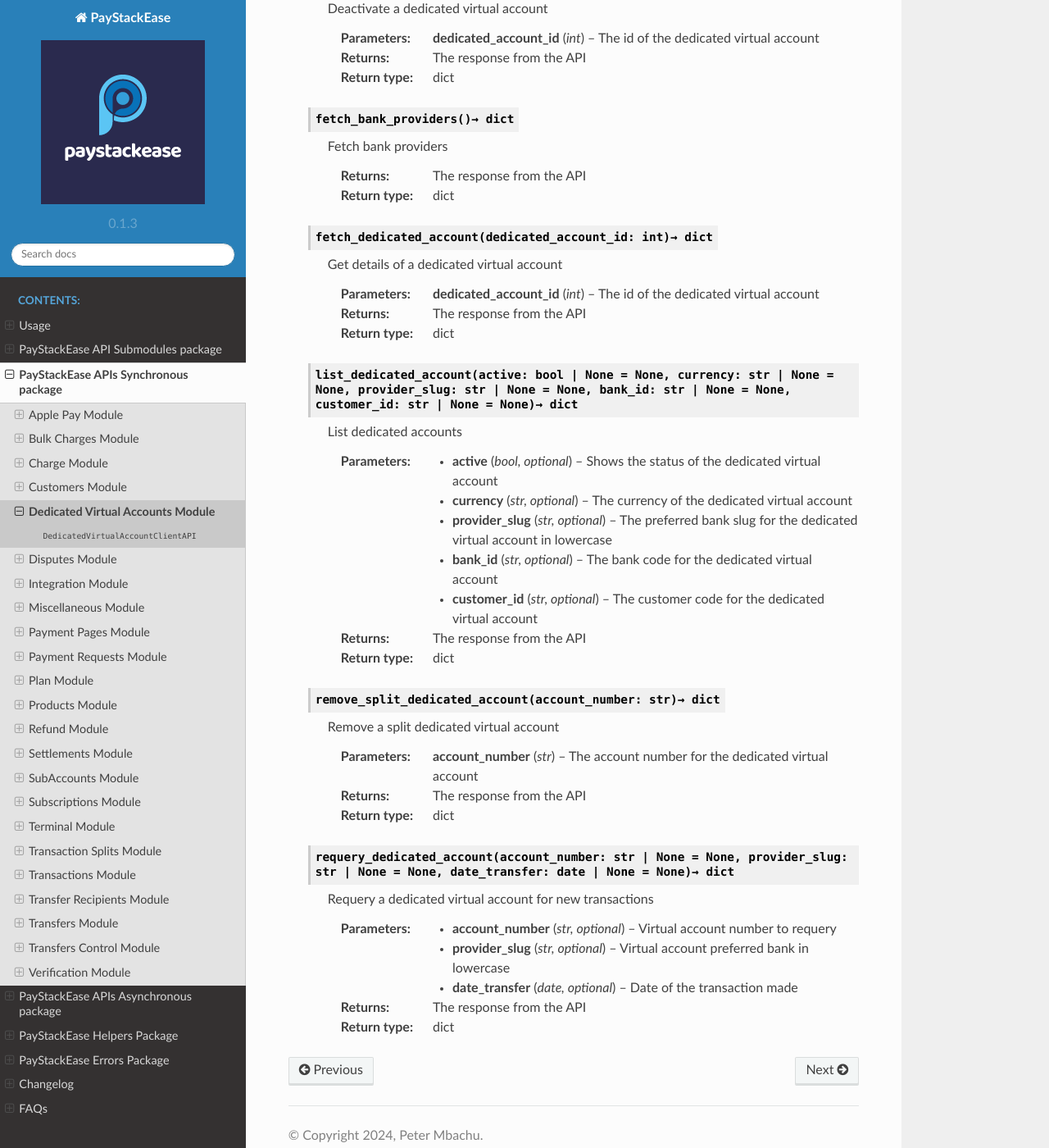
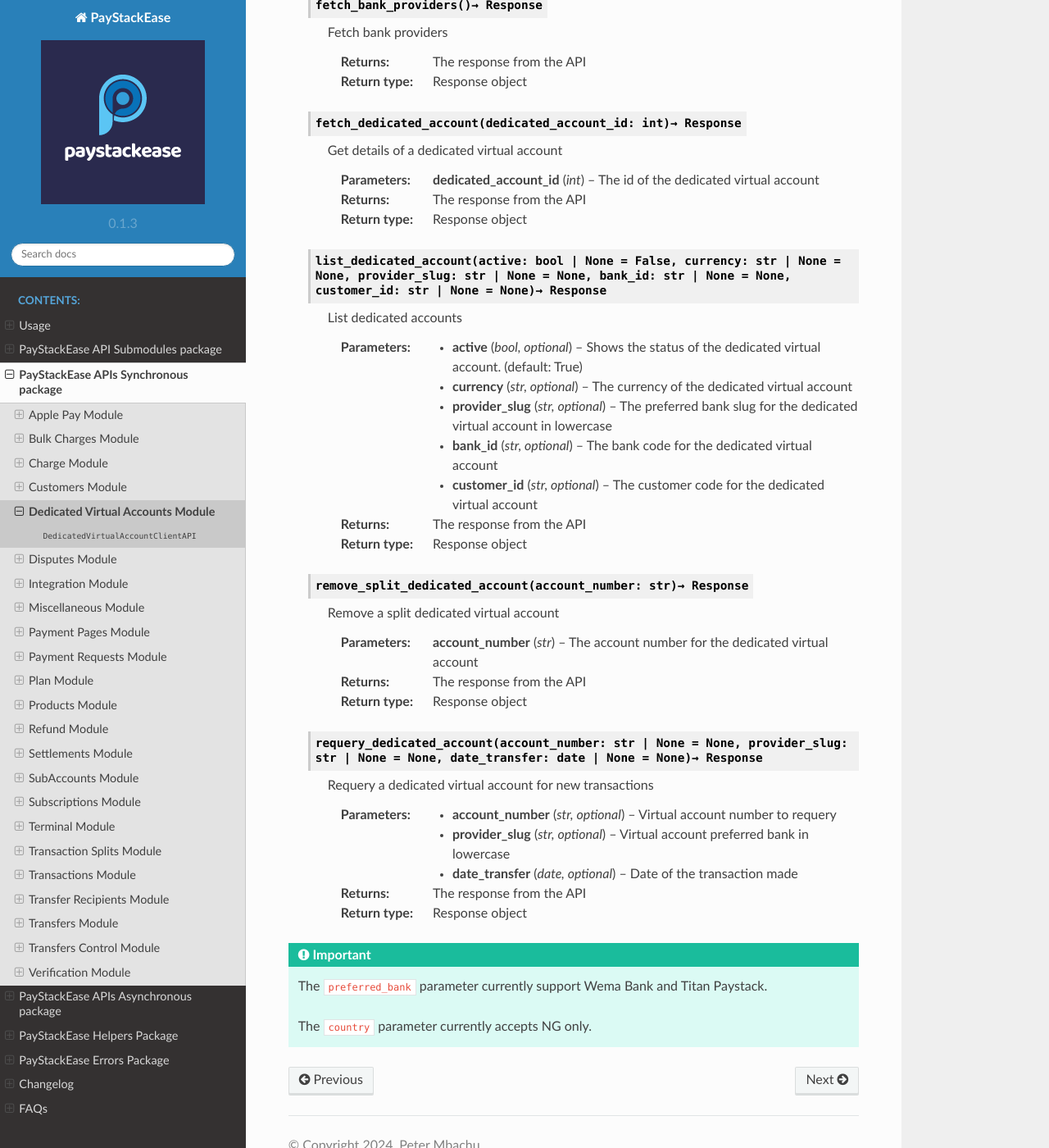
Before and after one commit to cla-bit/PayStackEase, a Sphinx documentation site: the page built from docs/source/dedicatedvirtualaccounts.rst, in a window 1280 px wide and 1400 px high, scrolled down 1666 px. Shown: the whole window at 82% size. Built offline with Sphinx 7.4.7 and the Read the Docs theme 2.0.0, drawn with Linux system fonts in a browser that asks for light colours; some of the changed text lies outside the part shown.

```diff
--- a/docs/source/dedicatedvirtualaccounts.rst
+++ b/docs/source/dedicatedvirtualaccounts.rst
@@ -7,7 +7,7 @@ Dedicated Virtual Accounts Module
 
 Wrapper for Paystack Dedicated Virtual Account API The Dedicated Virtual Account API enables Nigerian merchants to manage unique payment accounts of their customers.
 
----------------------------------------------------------------
+-------------
 
 .. note::
 
@@ -20,14 +20,7 @@ Wrapper for Paystack Dedicated Virtual Account API The Dedicated Virtual Account
 
     Paystack Customer API Reference: `Dedicated Virtual Account`_
 
-    .. important::
-
-        The ``preferred_bank`` parameter currently support Wema Bank and Titan Paystack.
-
-        The ``country`` parameter currently accepts NG only.
-
-
-    .. py:method:: assign_dedicated_virtual_account(email: str, first_name: str, last_name: str, phone: str, preferred_bank: str, country: str, account_number: str | None = None, bvn: str | None = None, bank_code: str | None = None, subaccount: str | None = None, split_code: str | None = None)→ dict
+    .. py:method:: assign_dedicated_virtual_account(email: str, first_name: str, last_name: str, phone: str, preferred_bank: str, country: str, account_number: str | None = None, bvn: str | None = None, bank_code: str | None = None, subaccount: str | None = None, split_code: str | None = None)→ Response
 
         Ensure Dedicated NUBAN is available for your business. Contact Paystack Support
 
@@ -55,9 +48,9 @@ Wrapper for Paystack Dedicated Virtual Account API The Dedicated Virtual Account
         :type split_code: str, optional
 
         :return: The response from the API.
-        :rtype: dict
+        :rtype: Response object
 
-    .. py:method:: create_virtual_account(customer_id_or_code: str, preferred_bank: str | None = None, subaccount: str | None = None, split_code: str | None = None, first_name: str | None = None, last_name: str | None = None, phone: str | None = None)→ dict
+    .. py:method:: create_virtual_account(customer_id_or_code: str, preferred_bank: str | None = None, subaccount: str | None = None, split_code: str | None = None, first_name: str | None = None, last_name: str | None = None, phone: str | None = None)→ Response
 
         Create a dedicated virtual account for existing customers. Currently, support Wema Bank and Titan Paystack.
 
@@ -77,9 +70,9 @@ Wrapper for Paystack Dedicated Virtual Account API The Dedicated Virtual Account
         :type phone: str, optional
 
         :return: The response from the API
-        :rtype: dict
+        :rtype: Response object
 
-    .. py:method:: deactivate_dedicated_account(dedicated_account_id: int)→ dict
+    .. py:method:: deactivate_dedicated_account(dedicated_account_id: int)→ Response
 
         Deactivate a dedicated virtual account
 
@@ -87,16 +80,16 @@ Wrapper for Paystack Dedicated Virtual Account API The Dedicated Virtual Account
         :type dedicated_account_id: int
 
         :return: The response from the API
-        :rtype: dict
+        :rtype: Response object
 
-    .. py:method:: fetch_bank_providers()→ dict
+    .. py:method:: fetch_bank_providers()→ Response
 
         Fetch bank providers
 
         :return: The response from the API
-        :rtype: dict
+        :rtype: Response object
 
-    .. py:method:: fetch_dedicated_account(dedicated_account_id: int)→ dict
+    .. py:method:: fetch_dedicated_account(dedicated_account_id: int)→ Response
 
         Get details of a dedicated virtual account
 
@@ -104,13 +97,13 @@ Wrapper for Paystack Dedicated Virtual Account API The Dedicated Virtual Account
         :type dedicated_account_id: int
 
         :return: The response from the API
-        :rtype: dict
+        :rtype: Response object
 
-    .. py:method:: list_dedicated_account(active: bool | None = None, currency: str | None = None, provider_slug: str | None = None, bank_id: str | None = None, customer_id: str | None = None)→ dict
+    .. py:method:: list_dedicated_account(active: bool | None = False, currency: str | None = None, provider_slug: str | None = None, bank_id: str | None = None, customer_id: str | None = None)→ Response
 
         List dedicated accounts
 
-        :param active: Shows the status of the dedicated virtual account
+        :param active: Shows the status of the dedicated virtual account. (default: True)
         :type active: bool, optional
         :param currency: The currency of the dedicated virtual account
         :type currency: str, optional
@@ -122,9 +115,9 @@ Wrapper for Paystack Dedicated Virtual Account API The Dedicated Virtual Account
         :type customer_id: str, optional
 
         :return: The response from the API
-        :rtype: dict
+        :rtype: Response object
 
-    .. py:method:: remove_split_dedicated_account(account_number: str)→ dict
+    .. py:method:: remove_split_dedicated_account(account_number: str)→ Response
 
         Remove a split dedicated virtual account
 
@@ -132,9 +125,9 @@ Wrapper for Paystack Dedicated Virtual Account API The Dedicated Virtual Account
         :type account_number: str
 
         :return: The response from the API
-        :rtype: dict
+        :rtype: Response object
 
-    .. py:method:: requery_dedicated_account(account_number: str | None = None, provider_slug: str | None = None, date_transfer: date | None = None)→ dict
+    .. py:method:: requery_dedicated_account(account_number: str | None = None, provider_slug: str | None = None, date_transfer: date | None = None)→ Response
 
         Requery a dedicated virtual account for new transactions
 
@@ -146,7 +139,14 @@ Wrapper for Paystack Dedicated Virtual Account API The Dedicated Virtual Account
         :type date_transfer: date, optional
 
         :return: The response from the API
-        :rtype: dict
+        :rtype: Response object
 
 
 .. _Dedicated Virtual Account: https://paystack.com/docs/api/dedicated-virtual-account/
+
+
+.. important::
+
+    The ``preferred_bank`` parameter currently support Wema Bank and Titan Paystack.
+
+    The ``country`` parameter currently accepts NG only.
```
Also changed, not shown: docs/source/adedicatedvirtualaccounts.rst (+24 -25 lines).
